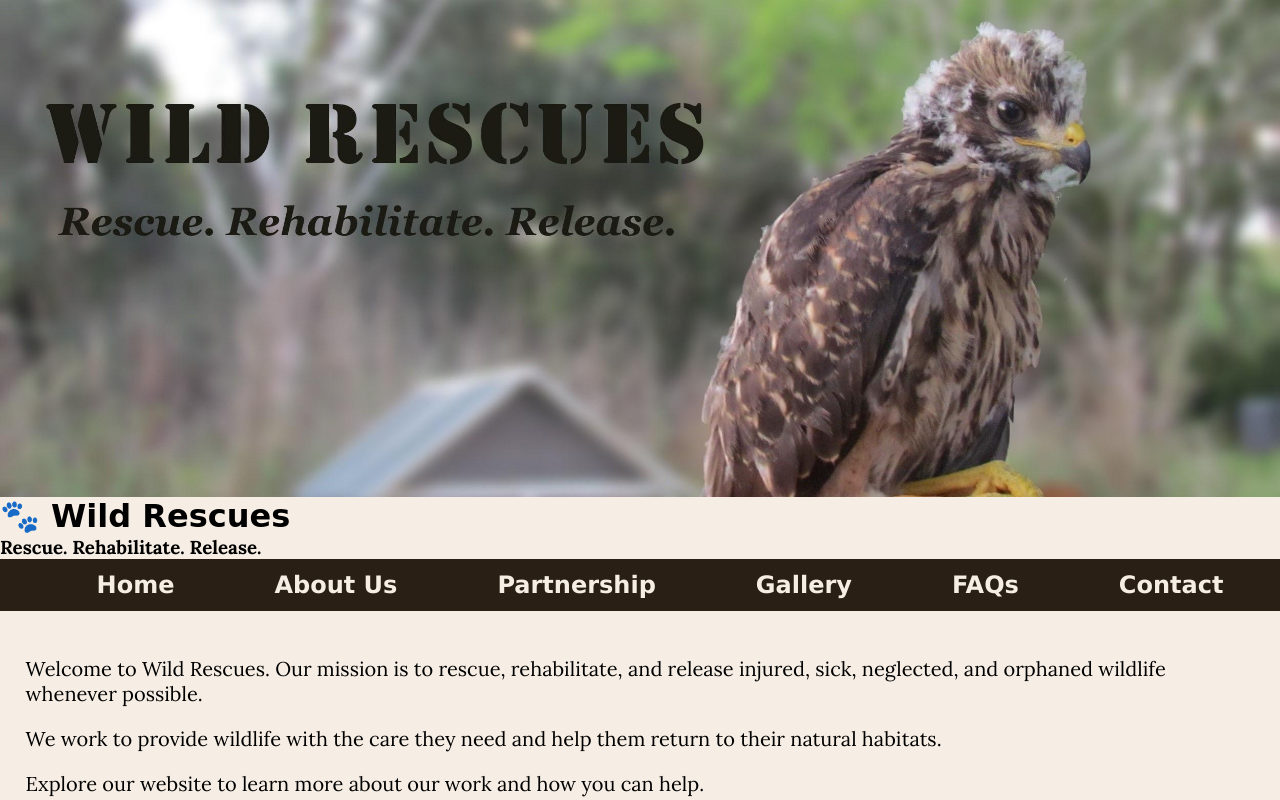
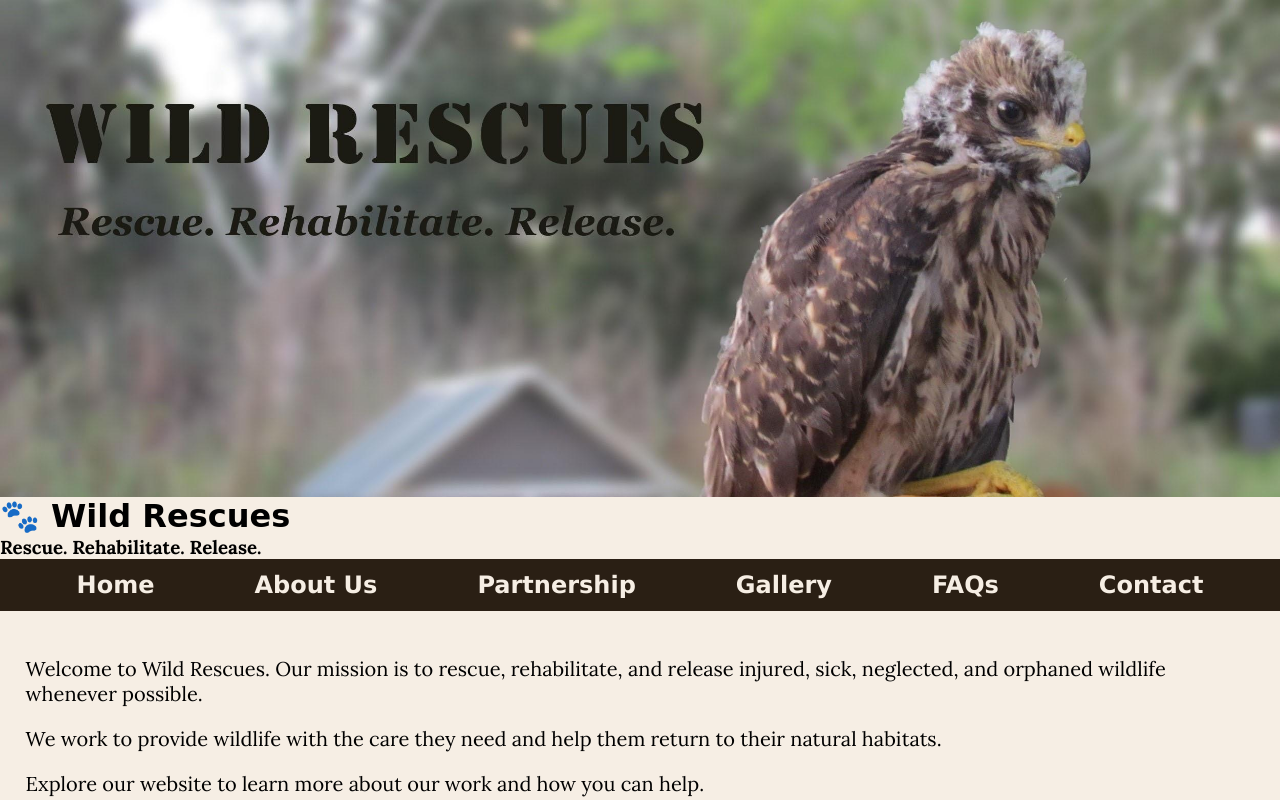
Before and after one commit to nicolea072607-cloud/Wild-rescue-, a plain HTML site: page index.html in a window 1280 px wide. Shown: the top 800 px of the page. Drawn offline with Linux system fonts and the light colour scheme; a web font is replaced by a local one.

Commit message:
Add 'ul' to CSS reset styles

```diff
--- a/css/styles.css
+++ b/css/styles.css
@@ -1,5 +1,5 @@
 /* CSS Reset */
-body, header, nav, main, footer, img, h1, h3 {
+body, header, nav, main, footer, img, h1, h3, ul {
 margin: 0;
 padding: 0;
 border: 0;
```
